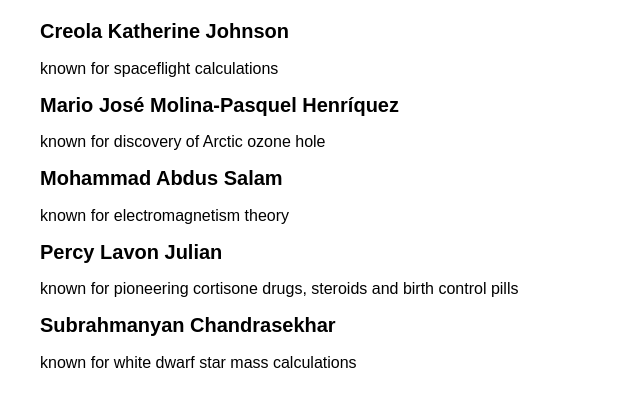
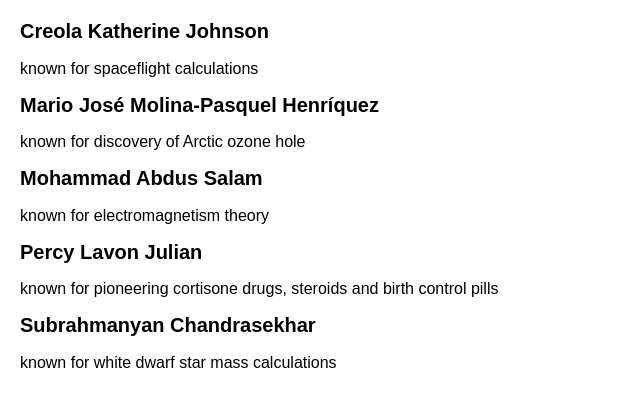
Before and after one commit to zelitosaide/react-js-course, a React (Create React App) app: page / in a window 1280 px wide. Shown: the top 406 px of the page, without its empty margins (0-640 px from the left). Built offline with nearby package versions, Linux system fonts and the light colour scheme.

Commit message:
Rendering Lists

```diff
--- a/src/learn/learn-react/describing-the-ui/rendering-lists/index.js
+++ b/src/learn/learn-react/describing-the-ui/rendering-lists/index.js
@@ -17,7 +17,7 @@ function List() {
     );
   });
 
-  return <ul>{listItems}</ul>;
+  return <div>{listItems}</div>;
 }
 
 function List2() {
```
